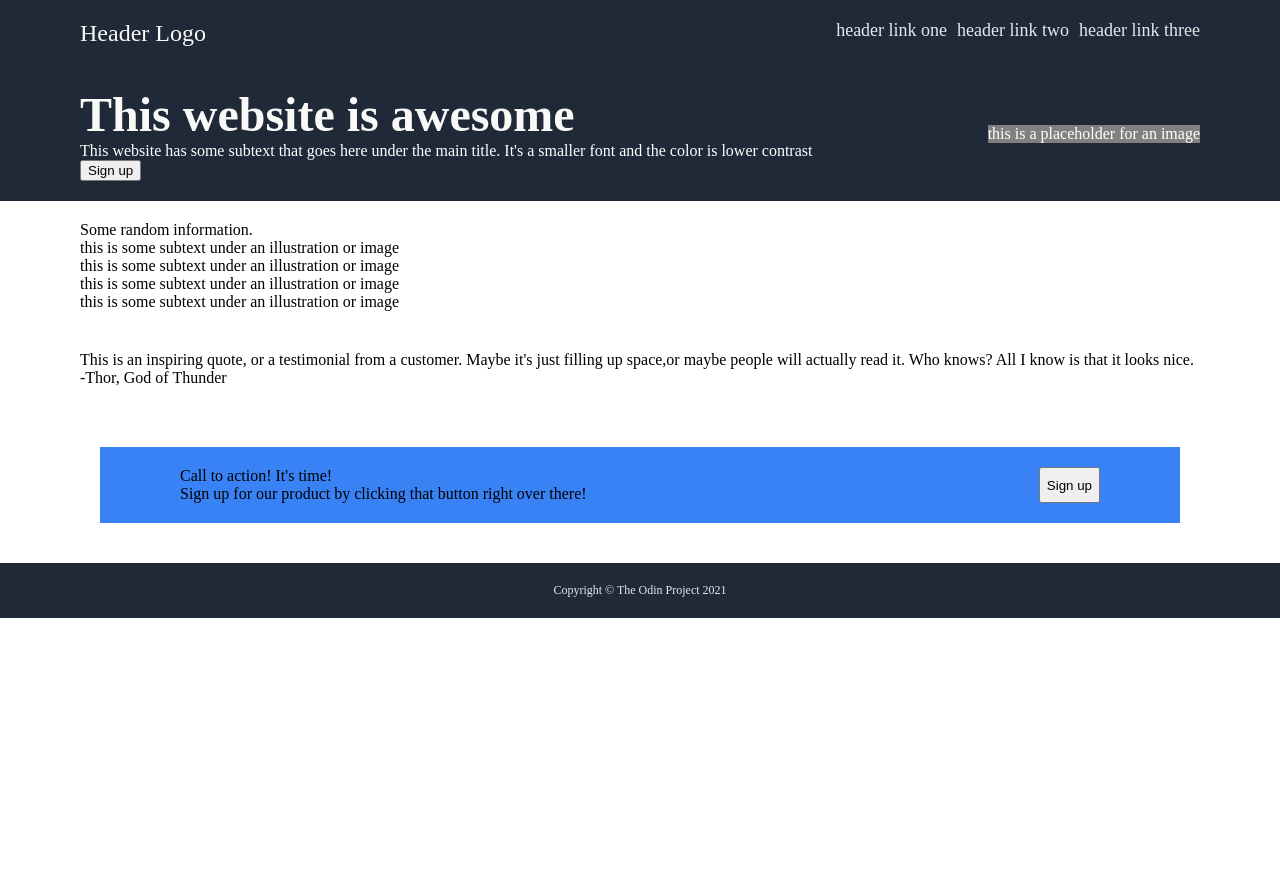
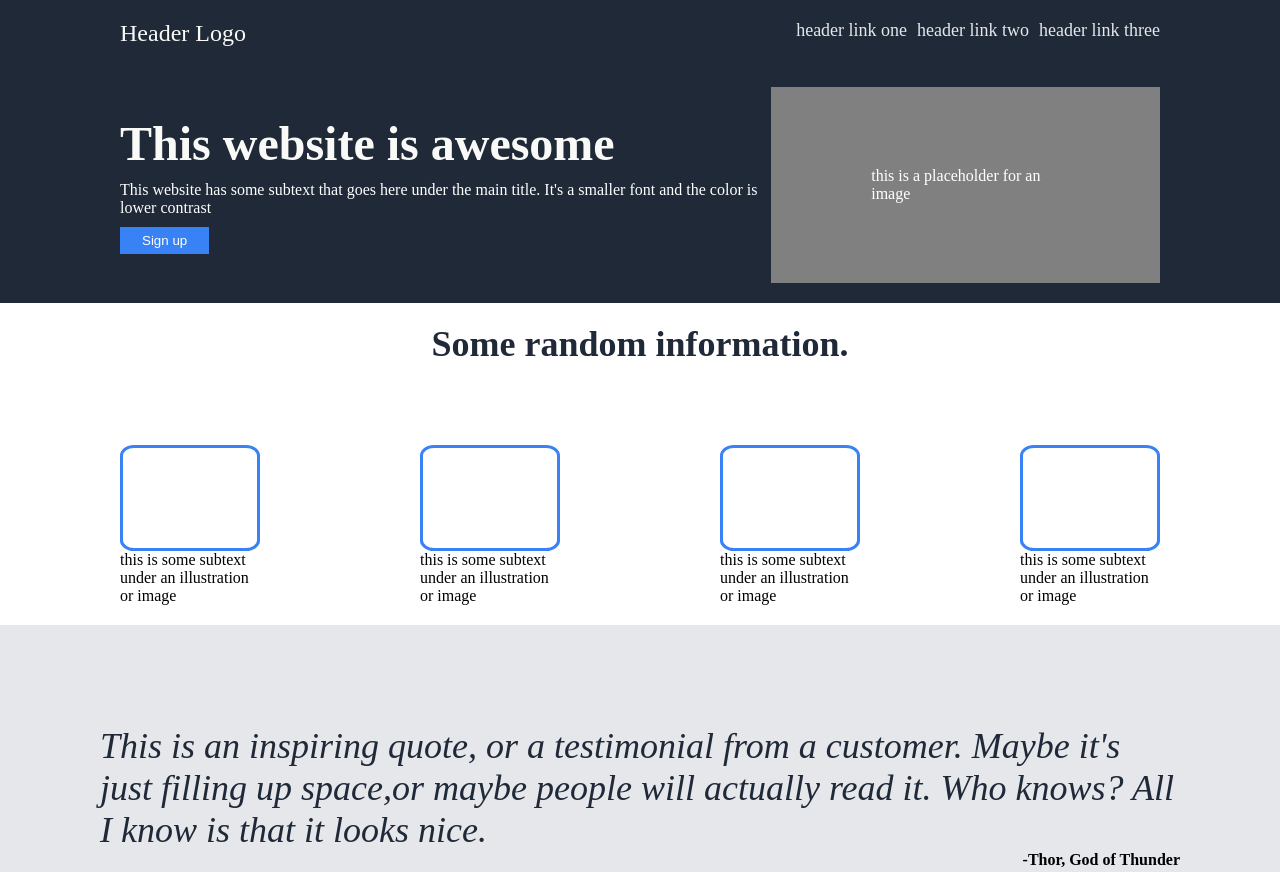
Before and after one commit to a-kotte/Landing-Page, a plain HTML site: page index.html in a window 1280 px wide. Shown: the top 872 px of the page. Before the commit the page ends 800 px from the top, so only its background shows below. Drawn offline with Linux system fonts and the light colour scheme.

Commit message:
Add styling for almost all sections
Updates styling for each section. Only pending thing is getting footer
to stay down

```diff
--- a/styles.css
+++ b/styles.css
@@ -9,9 +9,8 @@ body {
 .information-container,
 .quote-container,
 .call-to-action {
-  padding: 20px 80px;
+  padding: 20px 120px;
 }
-
 
 .header,
 .title-section,
@@ -37,6 +36,7 @@ body {
   display: flex;
   flex-direction: column;
   align-items: flex-start;
+  gap: 10px;
 }
 
 .title {
@@ -45,8 +45,17 @@ body {
   color: #F9FAF8;
 }
 
+.sign-up-button {
+  background-color: #3882F6;
+  color: white;
+  padding: 6px 22px;
+  border: 0px;
+}
+
 .title-image-container {
   background-color: gray;
+  padding: 80px 100px;
+  margin: auto;
 }
 
 a {
@@ -62,12 +71,82 @@ a {
   font-weight: 500;
 }
 
+.information-container {
+  display: flex;
+  flex-direction: column;
+  gap: 80px;
+}
+
+.information-title {
+  display: flex;
+  align-items: center;
+  justify-content: center;
+  font-weight: bolder;
+  font-size: 36px;
+  color: #1F2937;
+}
+
+.information-cards-section {
+  display: flex;
+  justify-content: space-around;
+  gap: 160px;
+  align-items: center;
+}
+
+.info-card {
+  border: #3882F6;
+  border-style: solid;
+  border-width: 3px;
+  border-radius: 10%;
+  padding: 50px;
+}
+
+.information-cards-container {
+  display: flex;
+  flex-direction: column;
+  justify-content: center;
+  align-items: center;
+}
+
+.quote-container {
+  background-color: #E5E7EB;
+  display: flex;
+  flex-wrap: wrap;
+  padding: 100px;
+}
+
+.quote {
+  font-size: 36px;
+  font-style: italic;
+  color: #1F2937;
+}
+
+.quote-author {
+  margin-left: auto;
+  font-weight: bold;
+}
+
 .call-to-action {
   background-color: #3882F6;
+  color: #E5E7EB;
   margin: 40px 100px;
   display: flex;
   justify-content: space-between;
   gap: 50px;
+}
+
+.call-to-action-title {
+  font-weight: bold;
+  font-size: 18px;
+}
+
+.call-to-action-signup-button {
+  background-color: #3882F6;
+  color: #E5E7EB;
+  padding: 6px 22px;
+  border-style: solid;
+  border-color: #E5E7EB;
+  border-radius: 10%;
 }
 
 .footer {
```
